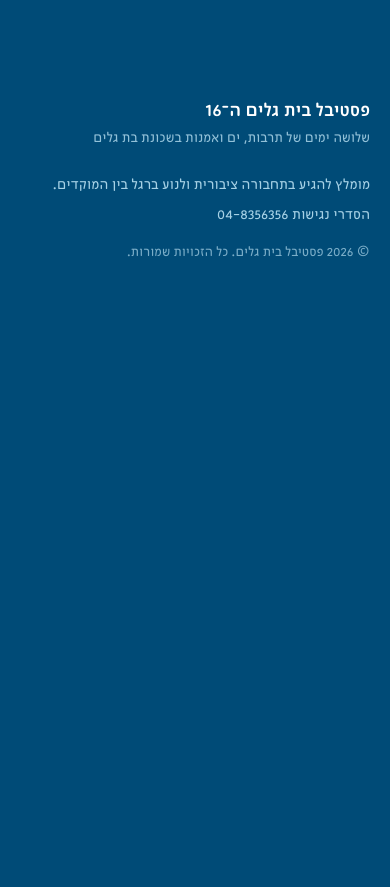
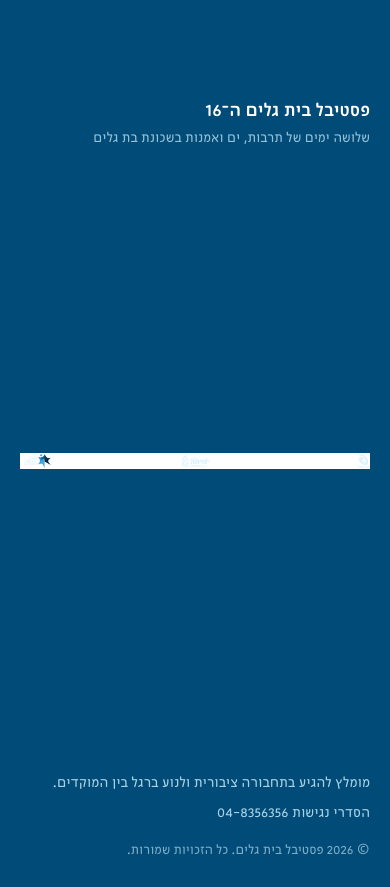
Before and after one commit to amitzadik/beitgalim16, a Next.js app: page / in a window 390 px wide. Shown: the part 7384-8271 px from the top of the page. Before the commit the page ends 7672 px from the top, so only its background shows below. Built offline with nearby package versions, Linux system fonts and the light colour scheme; a web font is replaced by a local one.

Commit message:
Add footer partner logos

```diff
--- a/src/components/Footer/Footer.module.css
+++ b/src/components/Footer/Footer.module.css
@@ -7,15 +7,16 @@
 /* רוחב מלא עם ריפוד 20px — מיושר ללוגו ולסרגל העליון */
 .inner {
   display: flex;
-  align-items: flex-start;
+  align-items: flex-end;
   justify-content: space-between;
-  gap: clamp(2rem, 8vw, 6rem);
+  gap: clamp(1.5rem, 5vw, 4rem);
   padding-inline: 20px;
   direction: rtl;
   text-align: right;
 }
 
 .eventColumn,
+.logoColumn,
 .metaColumn {
   min-width: 0;
   text-align: right;
@@ -23,6 +24,20 @@
 
 .eventColumn {
   max-width: 38ch;
+}
+
+.logoColumn {
+  flex: 1 1 36rem;
+  display: flex;
+  justify-content: center;
+  padding-inline: clamp(0.5rem, 2vw, 1.5rem);
+}
+
+.footerLogos {
+  display: block;
+  width: min(100%, 69.5rem);
+  height: auto;
+  object-fit: contain;
 }
 
 .metaColumn {
@@ -72,16 +87,33 @@
 @media (max-width: 760px) {
   .inner {
     flex-direction: column;
+    align-items: stretch;
     gap: 1.4rem;
   }
 
   .eventColumn,
+  .logoColumn,
   .metaColumn {
     max-width: none;
     width: 100%;
   }
 
+  .logoColumn {
+    justify-content: flex-start;
+    padding-inline: 0;
+    order: 2;
+  }
+
+  .eventColumn {
+    order: 1;
+  }
+
   .metaColumn {
     margin-inline-start: 0;
+    order: 3;
+  }
+
+  .footerLogos {
+    width: min(100%, 36rem);
   }
 }
--- a/src/components/Footer/Footer.tsx
+++ b/src/components/Footer/Footer.tsx
@@ -20,6 +20,14 @@ export default function Footer() {
           </div>
         </div>
 
+        <div className={styles.logoColumn} aria-label="שותפים ותומכים">
+          <img
+            src="/images/footer-logos.png"
+            alt="לוגואים של שותפי ותומכי הפסטיבל"
+            className={styles.footerLogos}
+          />
+        </div>
+
         <div className={styles.metaColumn}>
           <div className={styles.info}>
             <p>
```
Also changed, not shown: public/images/footer-logos.png (added).
